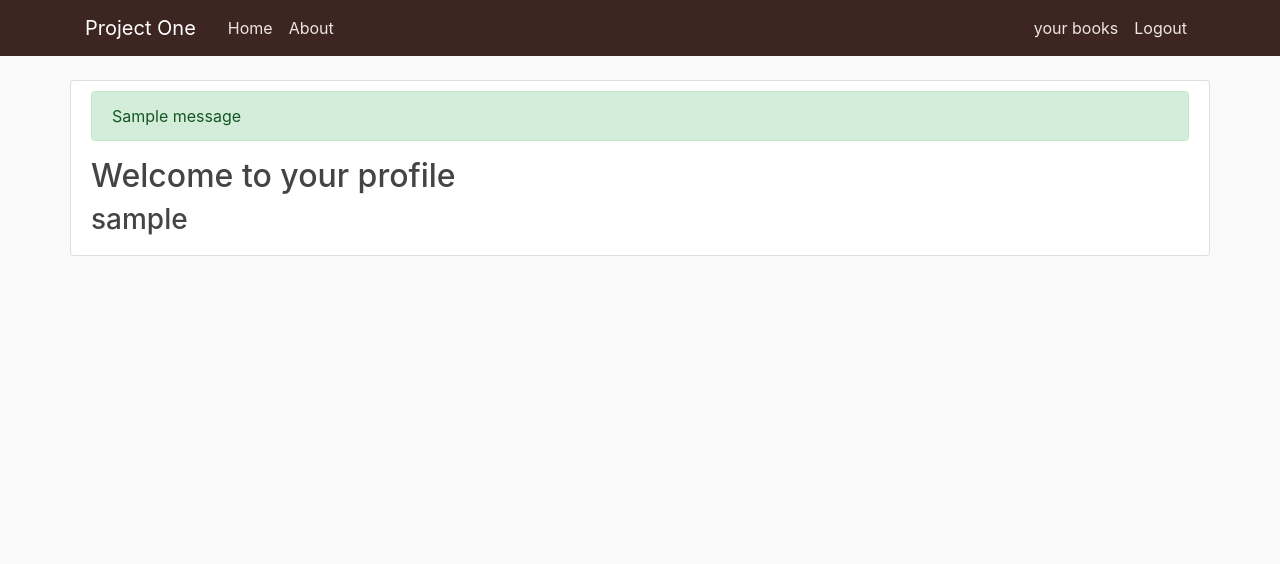
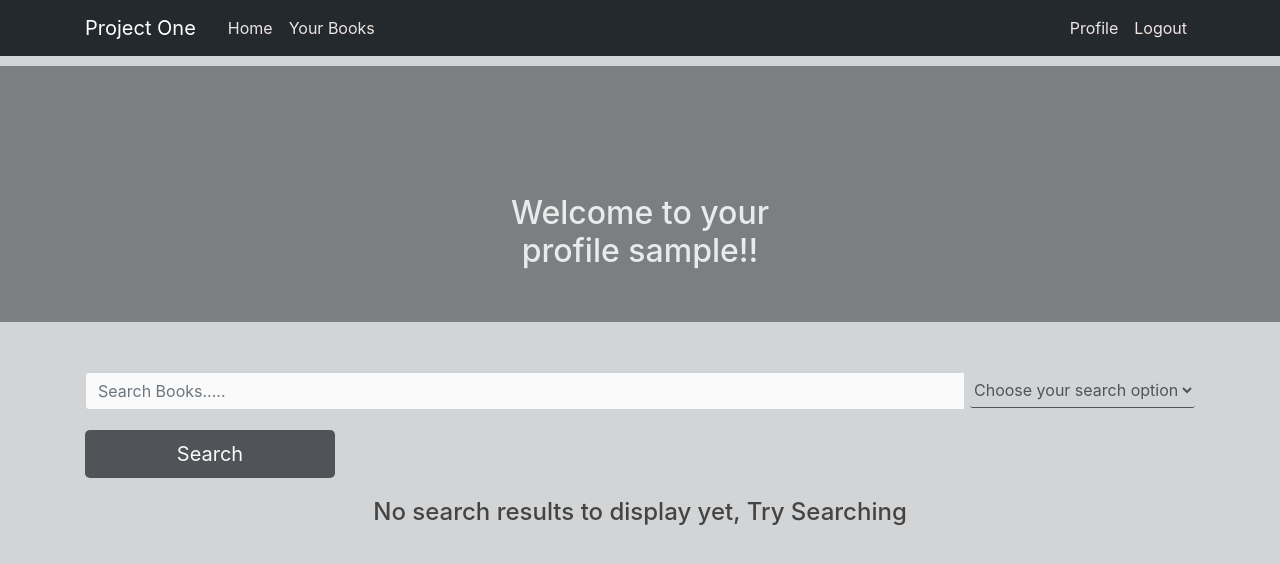
Before and after one commit to Rohit-1997/Wp-Project-1, a Flask app: page /profile in a window 1280 px wide. Shown: the top 564 px of the page. Run offline with Flask 2, Linux system fonts and the light colour scheme; the visitor is signed in with stand-in values (Sample User, id 1); tables that the repository leaves empty hold one stand-in row (values such as "Sample post"); one stand-in notice (Sample message) is shown; some libraries are stand-ins or nearby versions.

Commit message:
Search Feature Done, need some changes to color combination of the page

```diff
--- a/project-one/application.py
+++ b/project-one/application.py
@@ -55,7 +55,6 @@ def login():
         if user and user.password == password:
             # setting up the session varaible
             session["USERNAME"] = user.username
-            flash('login succecssful', 'success')
             return redirect(url_for('profile'))
         else:
             flash('login not succecssful', 'danger')
@@ -75,6 +74,24 @@ def profile():
         flash('No user in the session', 'danger')
         return redirect(url_for('login'))
 
+# the function to handle searchdata
+@app.route("/profile", methods=['POST'])
+def book_search():
+    # get the text typed in by the user
+    search_data = request.form.get('search-input')
+    dropdown_data = request.form.get('dropdown-value')
+
+    # querying the data
+    search_data= f"{search_data}%"         # this is the formatted version for querying
+    try:
+        book_data = Books.query.filter(getattr(Books,dropdown_data).like(search_data)).all()
+        return render_template('profile.html', title="Profile Page", book_data=book_data, user=session.get("USERNAME"), did_query=True)
+    except Exception as e:
+        print(str(e))
+        flash('No data for the search', 'danger')
+        return redirect(url_for('profile'))
+
+
 
 # the sign out route
 @app.route("/logout")
@@ -82,7 +99,6 @@ def logout():
     session.pop("USERNAME", None)
     flash('Logout successful', 'success')
     return redirect(url_for('login'))
-
 
 
 # The admin route
@@ -98,5 +114,6 @@ def admin():
 
 
 
+
 if __name__ == "__main__":
     app.run(debug=True)
--- a/project-one/static/profile.css
+++ b/project-one/static/profile.css
@@ -1,7 +1,6 @@
 body {
-  background: #fafafa;
+  background: #d3d4d5;
   color: #333333;
-  margin-top: 5rem;
 }
 
 h1, h2, h3, h4, h5, h6 {
@@ -9,7 +8,7 @@ h1, h2, h3, h4, h5, h6 {
 }
 
 .bg-steel {
-  background-color: #3D2621;
+  background-color: #24292e;
 }
 
 .site-header .navbar-nav .nav-link {
@@ -24,10 +23,56 @@ h1, h2, h3, h4, h5, h6 {
   font-weight: 500;
 }
 
-.content-section {
-  background: #ffffff;
-  padding: 10px 20px;
-  border: 1px solid #dddddd;
-  border-radius: 3px;
+.welcome-section {
+  padding: 10%;
+  background: #7c7f82;
+  width: 100%;
+  height: 5px;
+  color: #e9eaea;
+}
+
+.welcome-section h2 {
+    color: #e9eaea;
+}
+
+.search-section {
+  margin-top: 20px;
   margin-bottom: 20px;
 }
+
+
+.search-section .search-box{
+  margin-top: 30px;
+  background: #fafafa;
+}
+
+
+.search-section .search-dropdown {
+  border: None;
+  margin-top: 30px;
+  margin-left: 5px;
+  height: 36px;
+  background: None;
+  border-bottom: solid 1px;
+  border-bottom-color: #505458;
+  border-radius: 3px;
+  color: #505458;
+}
+
+.search-button {
+  margin-left: auto;
+  margin-right: auto;
+}
+
+.search-btn {
+  margin-top: 20px;
+  margin-left: auto;
+  margin-right: auto;
+  width: 250px;
+  background: #505458;
+  color: #fafafa;
+}
+
+.search-results li{
+  background: #fafafa;
+}
--- a/project-one/templates/profile.html
+++ b/project-one/templates/profile.html
@@ -1,57 +1,66 @@
-<!DOCTYPE html>
-<html lang="en" dir="ltr">
-  <head>
-    <meta charset="utf-8">
-    <title>{{ title }}</title>
-    <!-- Bootstrap CSS -->
-    <link rel="stylesheet" href="https://stackpath.bootstrapcdn.com/bootstrap/4.4.1/css/bootstrap.min.css" integrity="sha384-Vkoo8x4CGsO3+Hhxv8T/Q5PaXtkKtu6ug5TOeNV6gBiFeWPGFN9MuhOf23Q9Ifjh" crossorigin="anonymous">
-    <!-- My style sheet -->
-    <link rel="stylesheet" type="text/css" href="{{ url_for('static', filename='profile.css') }}" />
-  </head>
-  <body>
-    <!-- the navigation bar -->
-    <header class="site-header">
-      <nav class="navbar navbar-expand-md navbar-dark bg-steel fixed-top">
-          <div class="container">
-            <a class="navbar-brand mr-4" href="/">Project One</a>
-            <button class="navbar-toggler" type="button" data-toggle="collapse" data-target="#navbarToggle" aria-controls="navbarToggle" aria-expanded="false" aria-label="Toggle navigation">
-              <span class="navbar-toggler-icon"></span>
-            </button>
-            <div class="collapse navbar-collapse" id="navbarToggle">
-              <div class="navbar-nav mr-auto">
-                <a class="nav-item nav-link" href="#">Home</a>
-                <a class="nav-item nav-link" href="#">About</a>
+{% extends "profile_base.html" %}
+
+
+{% block content %}
+    <div class="container-fluid welcome-section">
+      <div class="row justify-content-center">
+        <div class="col-md-4">
+
         </div>
-              <!-- Navbar Right Side -->
-              <div class="navbar-nav">
-                <a class="nav-item nav-link" href="#">your books</a>
-                <a class="nav-item nav-link" href={{ url_for('logout') }}>Logout</a>
+        <div class="col-md-4">
+          <h2 class="text-center">Welcome to your profile {{ user }}!!</h2>
+        </div>
+        <div class="col-md-4">
+
         </div>
       </div>
     </div>
-        </nav>
-      </header>
 
-      <main role="main" class="container content-section">
+
+    <div class="container justify-content-center search-section">
       <div class="row">
         <div class="col-md-12">
-            <!--  area for flash messages -->
-            {% with flash_messages = get_flashed_messages(with_categories=true) %}
-              {% if flash_messages %}
-              {% for category, message in flash_messages %}
-                <div class="alert alert-{{ category }}">
-                  {{ message }}
+          <form class="" action="{{ url_for('book_search') }}" method="post">
+            <div class="input-group search-bar">
+                  <input type="text" class="form-control search-box" placeholder="Search Books....." name="search-input">
+                  <select class="mdb-select md-form search-dropdown" name="dropdown-value">
+                    <option value="" disabled selected>Choose your search option</option>
+                    <option value="isbn">ISBN</option>
+                    <option value="title">Book Title</option>
+                    <option value="author">Book Author</option>
+                  </select>
+              </div
+              <div class="row pt-3 search-button">
+                  <input type="submit" class="btn search-btn btn-lg justify-content-center" value="Search" />
               </div>
-              {% endfor %}
-              {% endif %}
-            {% endwith %}
-            {% block content %}
-              <h2>Welcome to your profile</h2>
-              <h3>{{ user }}</h3>
-            {% endblock %}
+          </form>
+        </div>
+
+
       </div>
     </div>
 
-      </main>
-    </body>
-</html>
+    <!-- The search results area -->
+    <div class="container search-results justify-content-center">
+      <div class="row">
+        <div class="col-12">
+          {% if not did_query %}
+            <h4 class="text-center">No search results to display yet, Try Searching</h4>
+          {% endif %}
+          <ul class="list-group">
+            {% if did_query and book_data %}
+              {% for book in book_data %}
+                <li class="list-group-item">{{ book.title }}, {{ book.author }}, {{ book.isbn }}, {{ book.year }}</li>
+              {% endfor %}
+            {% elif not book_data and did_query %}
+              <li><h3>Sorry no books found</h3></li>
+            {% endif %}
+          </ul>
+        </div>
+      </div>
+    </div>
+
+
+
+
+{% endblock %}
--- /dev/null
+++ b/project-one/templates/profile_base.html
@@ -0,0 +1,61 @@
+<!DOCTYPE html>
+<html lang="en" dir="ltr">
+  <head>
+    <!-- Required meta tags -->
+    <meta charset="utf-8">
+    <meta name="viewport" content="width=device-width, initial-scale=1, shrink-to-fit=no">
+
+    <!-- Bootstrap CSS -->
+    <link rel="stylesheet" href="https://stackpath.bootstrapcdn.com/bootstrap/4.4.1/css/bootstrap.min.css" integrity="sha384-Vkoo8x4CGsO3+Hhxv8T/Q5PaXtkKtu6ug5TOeNV6gBiFeWPGFN9MuhOf23Q9Ifjh" crossorigin="anonymous">
+    <!-- My style sheet -->
+    <link rel="stylesheet" type="text/css" href="{{ url_for('static', filename='profile.css') }}" />
+    {% if title %}
+      <title>{{ title }}</title>
+    {% else %}
+      <title>My application</title>
+    {% endif %}
+  </head>
+  <body>
+    <!-- The nav bar section -->
+    <header class="site-header">
+      <!-- Bootstrap basic Navbar -->
+      <nav class="navbar navbar-expand-md bg-steel navbar-dark fixed-top">
+        <div class="container">
+          <a class="navbar-brand mr-4" href="/">Project One</a>
+          <button class="navbar-toggler" type="button" data-toggle="collapse" data-target="#navbarToggle" aria-controls="navbarToggle" aria-expanded="false" aria-label="Toggle navigation">
+            <span class="navbar-toggler-icon"></span>
+          </button>
+          <div class="collapse navbar-collapse" id="navbarToggle">
+            <div class="navbar-nav mr-auto">
+              <a class="nav-item nav-link" href="/">Home</a>
+              <a class="nav-item nav-link" href="/about">Your Books</a>
+            </div>
+            <!-- Navbar Right Side -->
+            <div class="navbar-nav">
+              <a class="nav-item nav-link" href="/login">Profile</a>
+              <a class="nav-item nav-link" href="{{ url_for('logout') }}">Logout</a>
+            </div>
+          </div>
+        </div>
+      </nav>
+    </header>
+
+    <!-- the main section of the page -->
+      {% with flash_messages = get_flashed_messages(with_categories=true) %}
+        {% if flash_messages %}
+        {% for category, message in flash_messages %}
+          <div class="alert alert-{{ category }}">
+            {{ message }}
+          </div>
+        {% endfor %}
+        {% endif %}
+      {% endwith %}
+      {% block content %}{% endblock %}
+
+
+    <!-- the bootstrap scripts -->
+    <script src="https://code.jquery.com/jquery-3.3.1.slim.min.js" integrity="sha384-q8i/X+965DzO0rT7abK41JStQIAqVgRVzpbzo5smXKp4YfRvH+8abtTE1Pi6jizo" crossorigin="anonymous"></script>
+    <script src="https://cdnjs.cloudflare.com/ajax/libs/popper.js/1.14.7/umd/popper.min.js" integrity="sha384-UO2eT0CpHqdSJQ6hJty5KVphtPhzWj9WO1clHTMGa3JDZwrnQq4sF86dIHNDz0W1" crossorigin="anonymous"></script>
+    <script src="https://stackpath.bootstrapcdn.com/bootstrap/4.3.1/js/bootstrap.min.js" integrity="sha384-JjSmVgyd0p3pXB1rRibZUAYoIIy6OrQ6VrjIEaFf/nJGzIxFDsf4x0xIM+B07jRM" crossorigin="anonymous"></script>
+  </body>
+</html>
```
Lines whose indentation alone changed are shown as unchanged.
